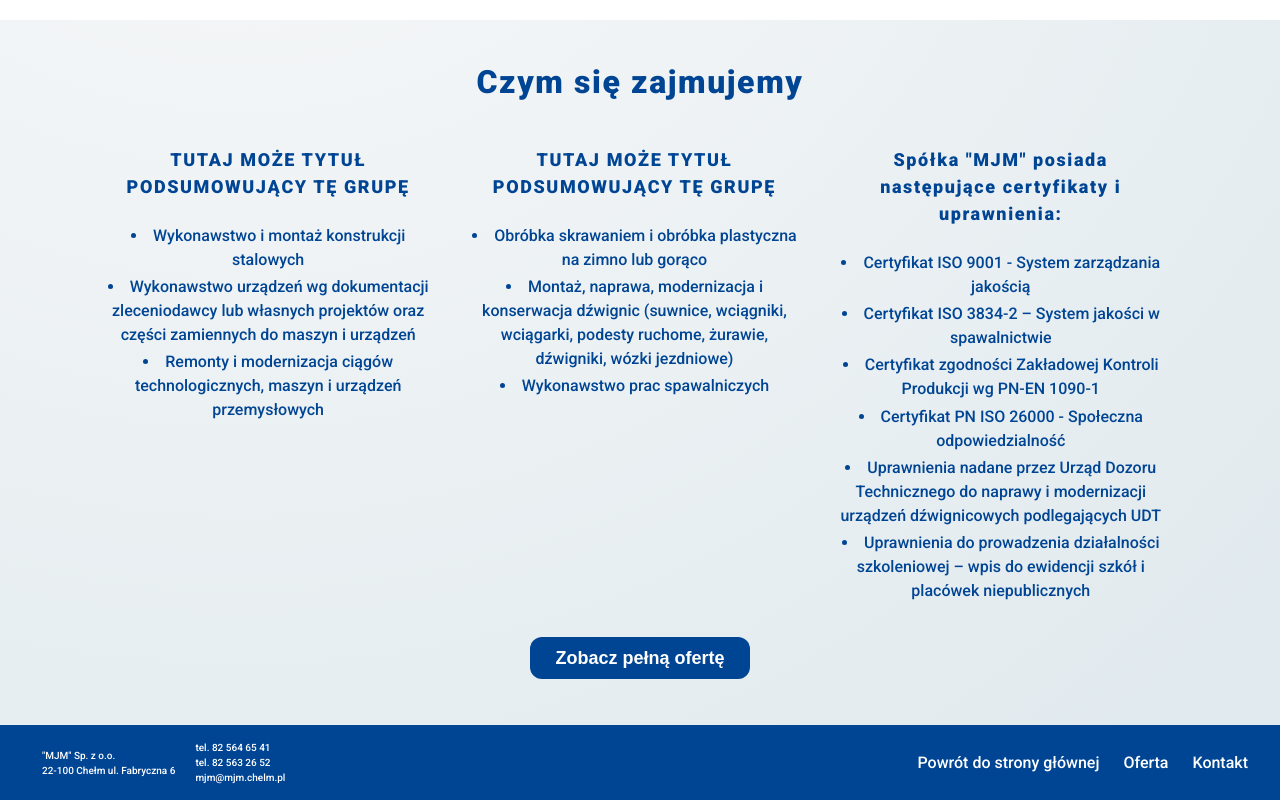
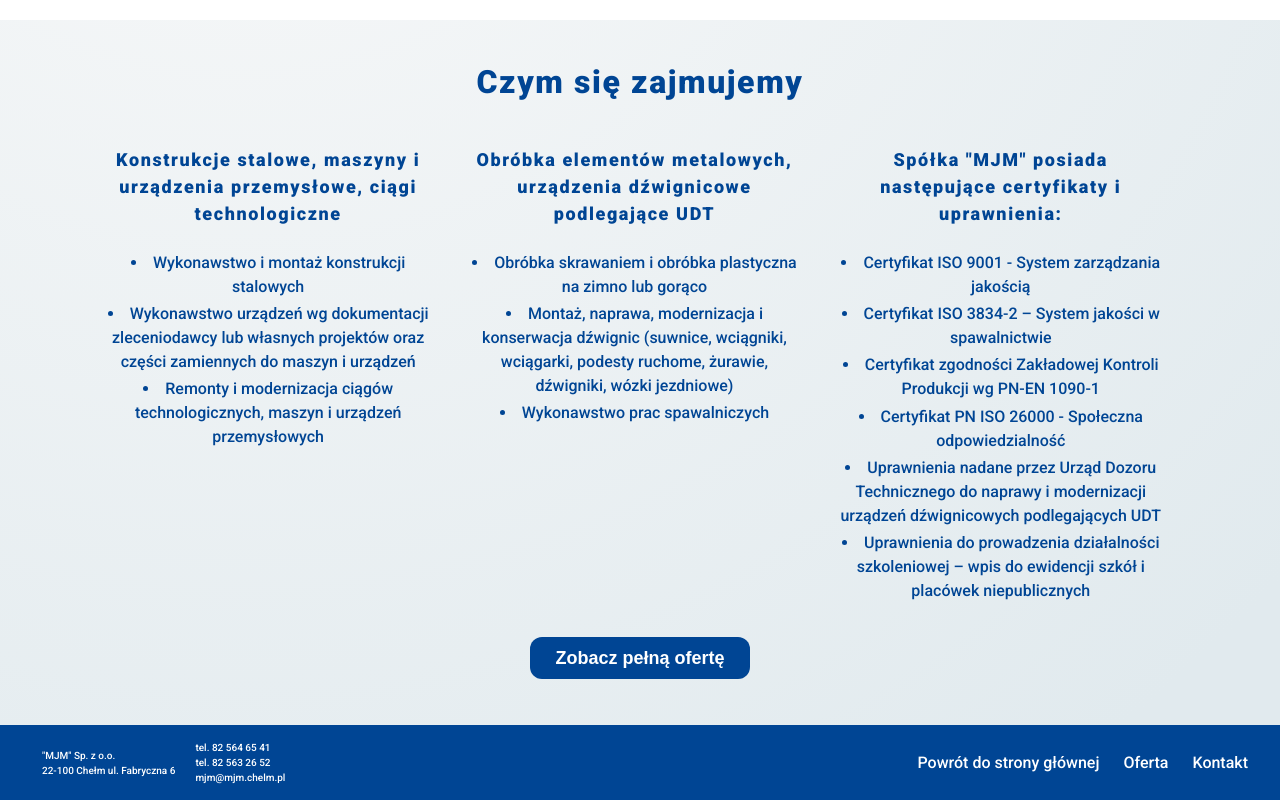
Before and after one commit to yakksiek/mjm-chelm, a React (Vite) app: page / in a window 1280 px wide. Shown: the part 1120-1920 px from the top of the page. Built offline with nearby package versions, Linux system fonts and the light colour scheme.

Commit message:
fix Services headings

```diff
--- a/src/components/Services.jsx
+++ b/src/components/Services.jsx
@@ -10,7 +10,10 @@ const Products = () => {
 
       <div className={`${classes["container-services"]}`}>
         <div className={classes.service}>
-          <h4>TUTAJ MOŻE TYTUŁ PODSUMOWUJĄCY TĘ GRUPĘ</h4>
+          <h4>
+            Konstrukcje stalowe, maszyny i urządzenia przemysłowe, ciągi
+            technologiczne
+          </h4>
           <ul>
             <li>Wykonawstwo i montaż konstrukcji stalowych</li>
             <li>
@@ -24,7 +27,9 @@ const Products = () => {
           </ul>
         </div>
         <div className={classes.service}>
-          <h4>TUTAJ MOŻE TYTUŁ PODSUMOWUJĄCY TĘ GRUPĘ</h4>
+          <h4>
+            Obróbka elementów metalowych, urządzenia dźwignicowe podlegające UDT
+          </h4>
           <ul>
             <li>Obróbka skrawaniem i obróbka plastyczna na zimno lub gorąco</li>
             <li>
```
